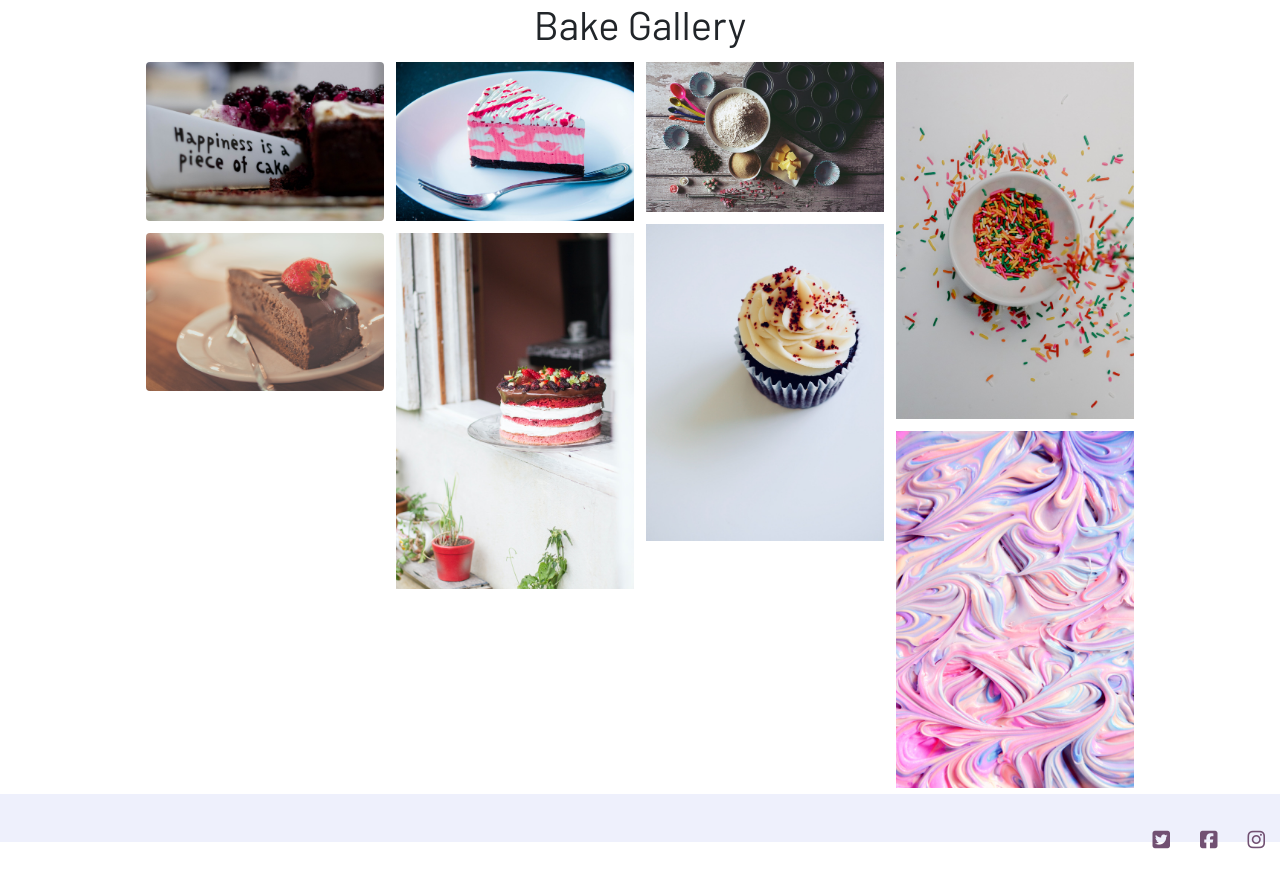
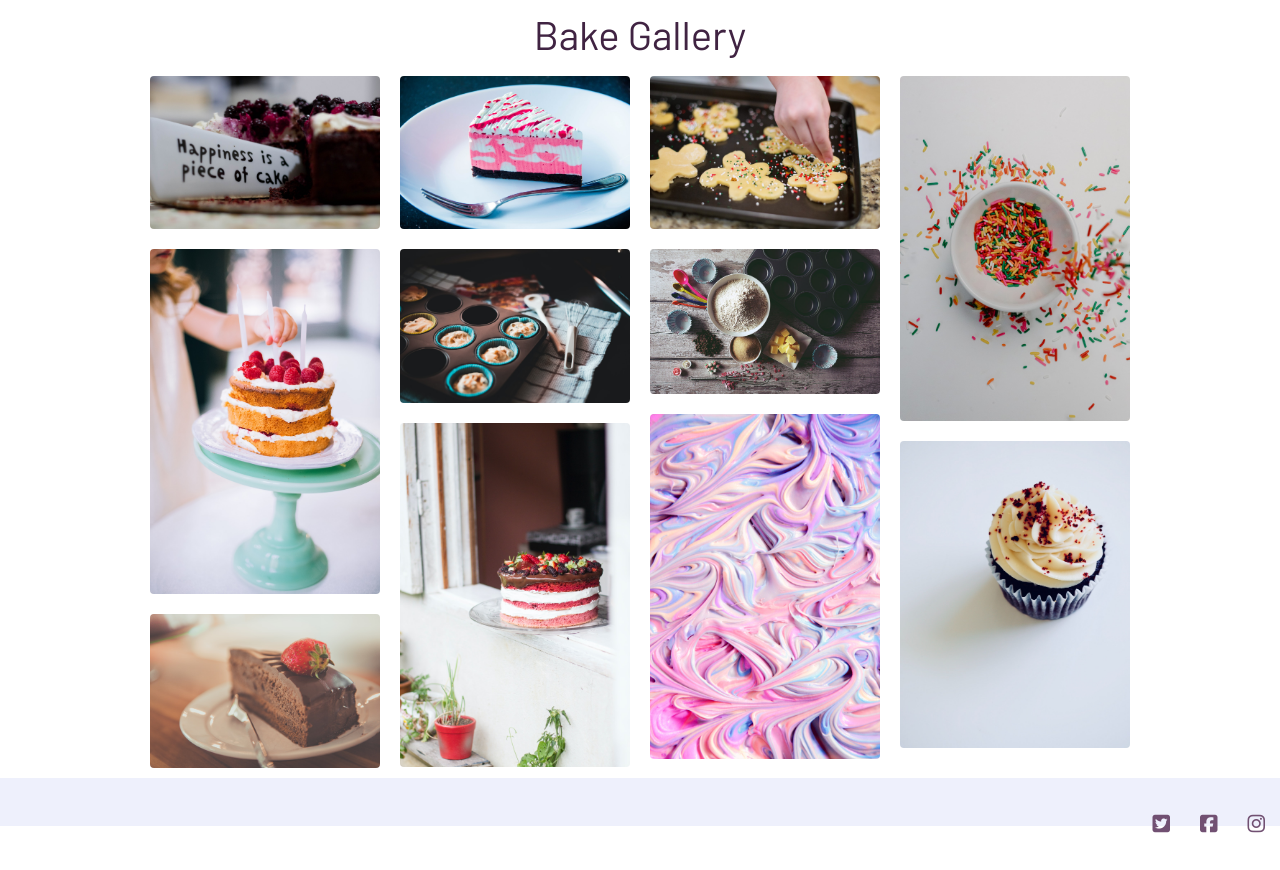
Before and after one commit to Sharon-B/BreastCancerAwarenessBakingApp, a Flask app: page /gallery in a window 1280 px wide. Shown: the part 80-950 px from the top of the page. After the commit the page ends 913 px from the top, so only its background shows below. Run offline with Flask 2, Linux system fonts and the light colour scheme; some libraries are stand-ins or nearby versions.

Commit message:
Add images and styling for gallery

```diff
--- a/static/css/style.css
+++ b/static/css/style.css
@@ -2,6 +2,7 @@
 
 main {
     font-family: 'Barlow', sans-serif;
+    color: #402342;
 }
 
 /*Header styling*/
@@ -41,10 +42,14 @@ footer a {
 
 /*Gallery styling*/
 
+.gallery-title {
+    padding-top: 10px;
+}
+
 .gallery-column {
     max-width: 250px;
 }
 
 .gallery-column img {
-    margin: 6px;
+    margin: 10px;
 }
--- a/templates/base.html
+++ b/templates/base.html
@@ -30,7 +30,7 @@
         <nav class="navbar navbar-expand-md navbar-custom">
             <div class="container-fluid">
                 <div class="navbar-brand">
-                    <a href="#">Stay A Breast</a>
+                    <a href="{{ url_for('static', filename='index.html') }}">Stay A Breast</a>
                     <button class="navbar-toggler" type="button" data-toggle="collapse" data-target="#navbarNav"
                         aria-controls="navbarNav" aria-expanded="false" aria-label="Toggle navigation">
                         <span class="navbar-toggler-icon"></span>
@@ -40,16 +40,16 @@
 
                     <ul class="navbar-nav ms-auto">
                         <li class="nav-item">
-                            <a class="nav-link" aria-current="page" href="#">Home</a>
+                            <a class="nav-link" aria-current="page" href="{{ url_for('static', filename='index.html') }}">Home</a>
                         </li>
                         <li class="nav-item">
                             <a class="nav-link" href="#">Recipes</a>
                         </li>
                         <li class="nav-item">
-                            <a class="nav-link" href="#">Awareness</a>
+                            <a class="nav-link" href="{{ url_for('static', filename='awareness.html') }}">Awareness</a>
                         </li>
                         <li class="nav-item">
-                            <a class="nav-link" href="#">Bake Gallery</a>
+                            <a class="nav-link" href="{{ url_for('static', filename='gallery.html') }}">Bake Gallery</a>
                         </li>
                         <li class="nav-item">
                             <a class="nav-link" href="#">Login/Register</a>
--- a/templates/gallery.html
+++ b/templates/gallery.html
@@ -4,26 +4,40 @@
 <!-- Code for gallery from https://www.tutorialstonight.com/bootstrap-image-gallery.php -->
 
 <div class="container-fluid">
-    <h1 class="text-center">Bake Gallery</h1>
+    <h1 class="text-center gallery-title">Bake Gallery</h1>
     <div class="d-flex flex-wrap justify-content-center">
         <div class="d-flex flex-column gallery-column">
-            <img class="img-fluid rounded" src="{{ url_for('static', filename='images/happiness-cake.jpg') }}" alt="A cake fork with the text 'Happiness is a piece of cake' written on it, slicing into a berry cake.">
-            <img class="img-fluid rounded" src="{{ url_for('static', filename='images/choc-cake.jpg') }}" alt="A piece of chocolate cake.">
+            <img class="img-fluid rounded" src="{{ url_for('static', filename='images/happiness-cake.jpg') }}"
+                alt="A cake fork with the text 'Happiness is a piece of cake' written on it, slicing into a berry cake.">
+            <img class="img-fluid rounded" src="{{ url_for('static', filename='images/strawb-candles-cake.jpg') }}"
+                alt="A layer sponge cake with rasberries on top. A child is placing candles on the cake.">
+            <img class="img-fluid rounded" src="{{ url_for('static', filename='images/choc-cake.jpg') }}"
+                alt="A piece of chocolate cake.">
         </div>
 
         <div class="d-flex flex-column gallery-column">
-            <img class="img-fluid" src="{{ url_for('static', filename='images/pink-white-cake.jpg') }}" alt="A piece of pink and white cake">
-            <img class="img-fluid" src="{{ url_for('static', filename='images/strawb-cake.jpg') }}" alt="A pink layer cake with berries and chocolate on top, sitting on a window sill.">
+            <img class="img-fluid rounded" src="{{ url_for('static', filename='images/pink-white-cake.jpg') }}"
+                alt="A piece of pink and white cake">
+            <img class="img-fluid rounded" src="{{ url_for('static', filename='images/muffins.jpg') }}"
+                alt="Muffin dough in a tin, ready to be baked.">
+            <img class="img-fluid rounded" src="{{ url_for('static', filename='images/strawb-cake.jpg') }}"
+                alt="A pink layer cake with berries and chocolate on top, sitting on a window sill.">
         </div>
 
         <div class="d-flex flex-column gallery-column">
-            <img class="img-fluid" src="{{ url_for('static', filename='images/ingredients.jpg') }}" alt="Assorted baking ingredients laid out on a table.">
-            <img class="img-fluid" src="{{ url_for('static', filename='images/red-velvet-cupcake.jpg') }}" alt="A red velvet cupcake with cream cheese frosting.">
+            <img class="img-fluid rounded" src="{{ url_for('static', filename='images/cookies.jpg') }}"
+                alt="Gingerbread cookie dough being sprinked with rainbow sprinkles.">
+            <img class="img-fluid rounded" src="{{ url_for('static', filename='images/ingredients.jpg') }}"
+                alt="Assorted baking ingredients laid out on a table.">
+            <img class="img-fluid rounded" src="{{ url_for('static', filename='images/rainbow-buttercream.jpg') }}"
+                alt="Multicoloured buttercream icing swirls.">
         </div>
 
         <div class="d-flex flex-column gallery-column">
-            <img class="img-fluid" src="{{ url_for('static', filename='images/sprinkles.jpg') }}" alt="Rainbow sprinkles in a small ramekin.">
-            <img class="img-fluid" src="{{ url_for('static', filename='images/rainbow-buttercream.jpg') }}" alt="Multicoloured buttercream icing swirls.">
+            <img class="img-fluid rounded" src="{{ url_for('static', filename='images/sprinkles.jpg') }}"
+                alt="Rainbow sprinkles in a small ramekin.">
+            <img class="img-fluid rounded" src="{{ url_for('static', filename='images/red-velvet-cupcake.jpg') }}"
+                alt="A red velvet cupcake with cream cheese frosting.">
         </div>
 
     </div>
```
Also changed, not shown: static/images/cookies.jpg (added), static/images/happiness-cake-sml.jpg (added), static/images/muffins.jpg (added), static/images/strawb-candles-cake.jpg (added).
